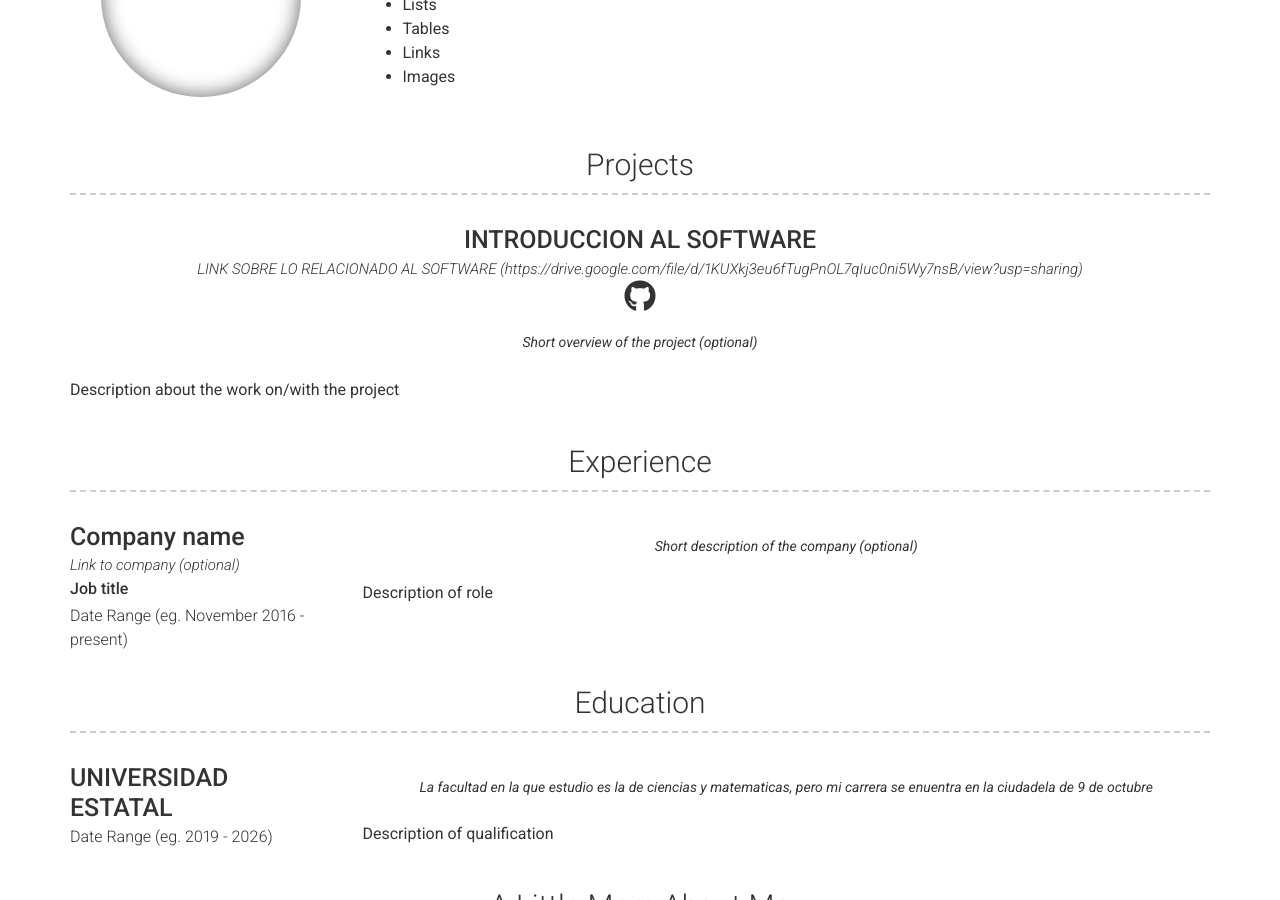
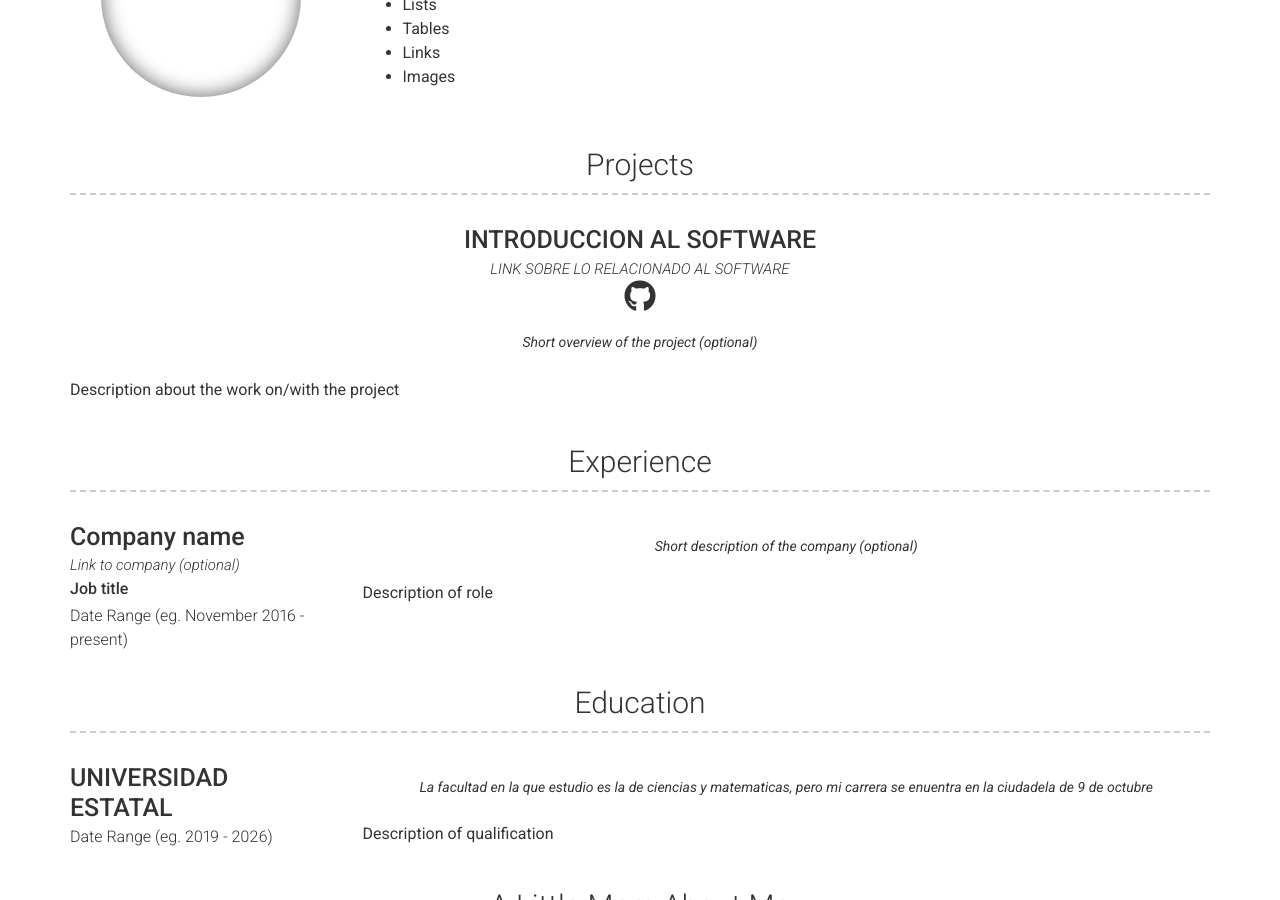
Before and after one commit to moises2018-gif/LORE, a Jekyll site: the page built from index.md, in a window 1280 px wide and 900 px high, scrolled down 432 px. Built offline with Jekyll 4.4.1, drawn with Linux system fonts in a browser that asks for light colours; nearby versions of some CDN libraries.

Commit message:
Update projects.yml

```diff
--- a/_data/projects.yml
+++ b/_data/projects.yml
@@ -1,7 +1,8 @@
 # Project template
 - layout: top-middle
   name: INTRODUCCION AL SOFTWARE
-  link: LINK SOBRE LO RELACIONADO AL SOFTWARE (https://drive.google.com/file/d/1KUXkj3eu6fTugPnOL7qIuc0ni5Wy7nsB/view?usp=sharing)
+  link: LINK SOBRE LO RELACIONADO AL SOFTWARE
+ #(https://drive.google.com/file/d/1KUXkj3eu6fTugPnOL7qIuc0ni5Wy7nsB/view?usp=sharing)
   github: Github page for project (eg. sproogen/modern-resume-theme)(optional)
   quote: >
     Short overview of the project (optional)
```
